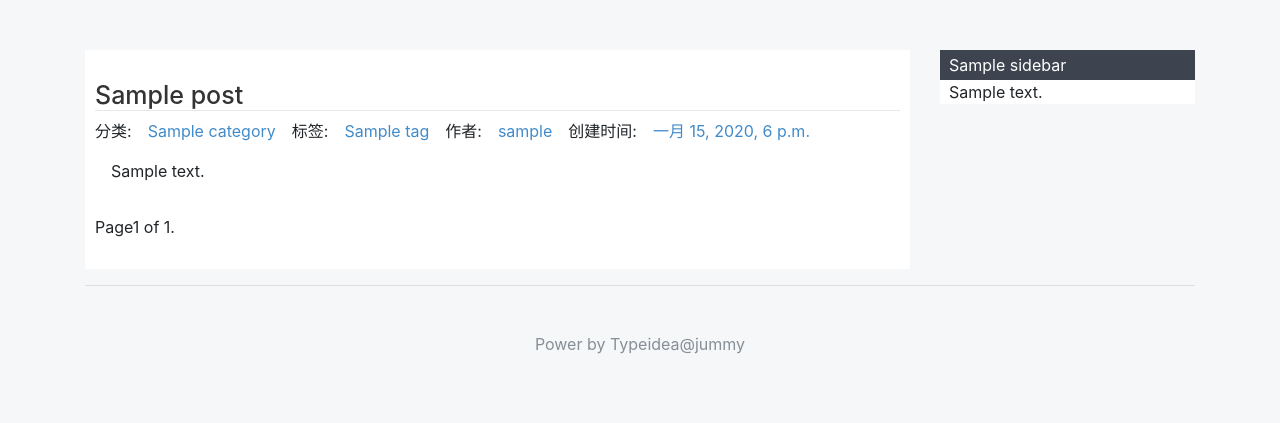
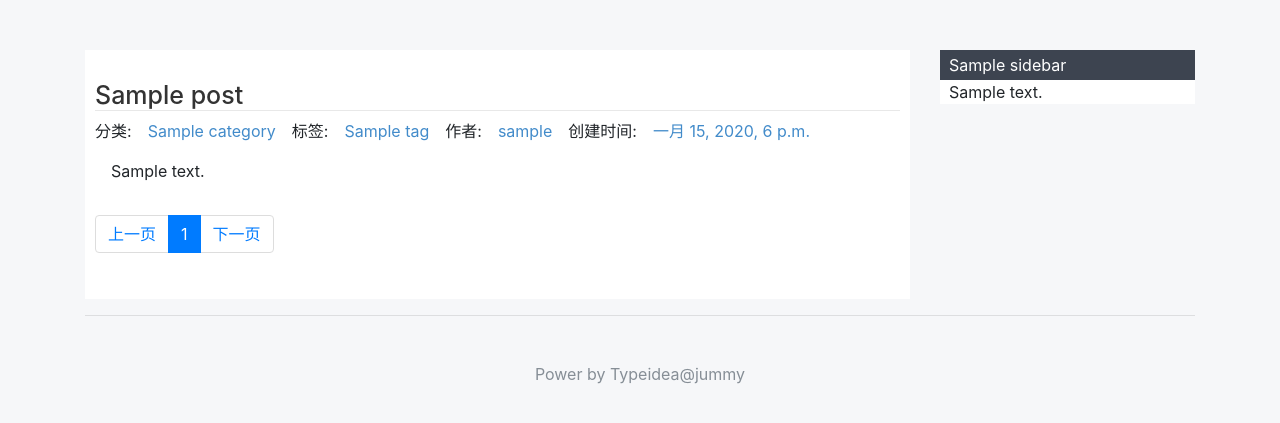
Before and after one commit to JummyWu/typeidea, a Django app: page / in a window 1280 px wide. Shown: the part 50-473 px from the top of the page. Run offline with Django 3.2, Linux system fonts and the light colour scheme; tables that the repository leaves empty hold one stand-in row (values such as "Sample post"); some libraries are stand-ins or nearby versions.

Commit message:
添加分页样式

```diff
--- a/typeidea/typeidea/themes/default/template/blog/list.html
+++ b/typeidea/typeidea/themes/default/template/blog/list.html
@@ -28,7 +28,8 @@
 </div>
     {% endfor %}
 
-    {% if page_obj.has_previous %}
+    <div>
+  <!--  {% if page_obj.has_previous %}
         {% if query %}
         <a href="?page={{ page_obj.previous_page_number }}&query={{ query }}">上一页</a>
         {% else %}
@@ -42,7 +43,45 @@
         {% else %}
         <a href="?page={{ page_obj.next_page_number }}">下一页</a>
         {% endif %}
-    {% endif %}
+        {% endif %} -->
+        <nav aria-label="Page navigation example">
+        <ul class="pagination">
+            {% if query %}
+            <li class="page-item">
+                <a class="page-link" href="?page={% if page_obj.has_previous %}{{ page_obj.previous_page_number }}{% else %}1{% endif %}&query={{query}}">
+                    上一页
+                </a>
+            </li>
+            {% for page in page_obj.paginator.page_range %}
+            <li class="page-item {% if page_obj.number == page %}active{% endif %}">
+                <a class="page-link" href="{% if page_obj.number == page %}#!{% else %}?page={{ page }}&query={{ query }}{% endif %}">{{ page }}</a>
+            </li>
+            {% endfor %}
+            <li class="page-item">
+                <a class="page-link" href="?page={% if page_obj.has_next %}{{ page_obj.next_page_number }}{% else %}{{ page_obj.paginator.num_pages }}{% endif %}&query={{query}}">
+                    下一页
+                </a>
+            </li>
+            {% else %}
+            <li class="page-item">
+                <a class="page-link" href="?page={% if page_obj.has_previous %}{{ page_obj.previous_page_number }}{% else %}1{% endif %}">
+                    上一页
+                </a>
+            </li>
+            {% for page in page_obj.paginator.page_range %}
+            <li class="page-item {% if page_obj.number == page %}active{% endif %}">
+                <a class="page-link" href="{% if page_obj.number == page %}#!{% else %}?page={{ page }}{% endif %}">{{ page }}</a>
+            </li>
+            {% endfor %}
+            <li class="page-item">
+                <a class="page-link" href="?page={% if page_obj.has_next %}{{ page_obj.next_page_number }}{% else %}{{ page_obj.paginator.num_pages }}{% endif %}">
+                    下一页
+                </a>
+            </li>
+        {% endif %}
+    </ul>
+        </nav>
+    </div>
 
     {% else %}
     Empty!!
```
